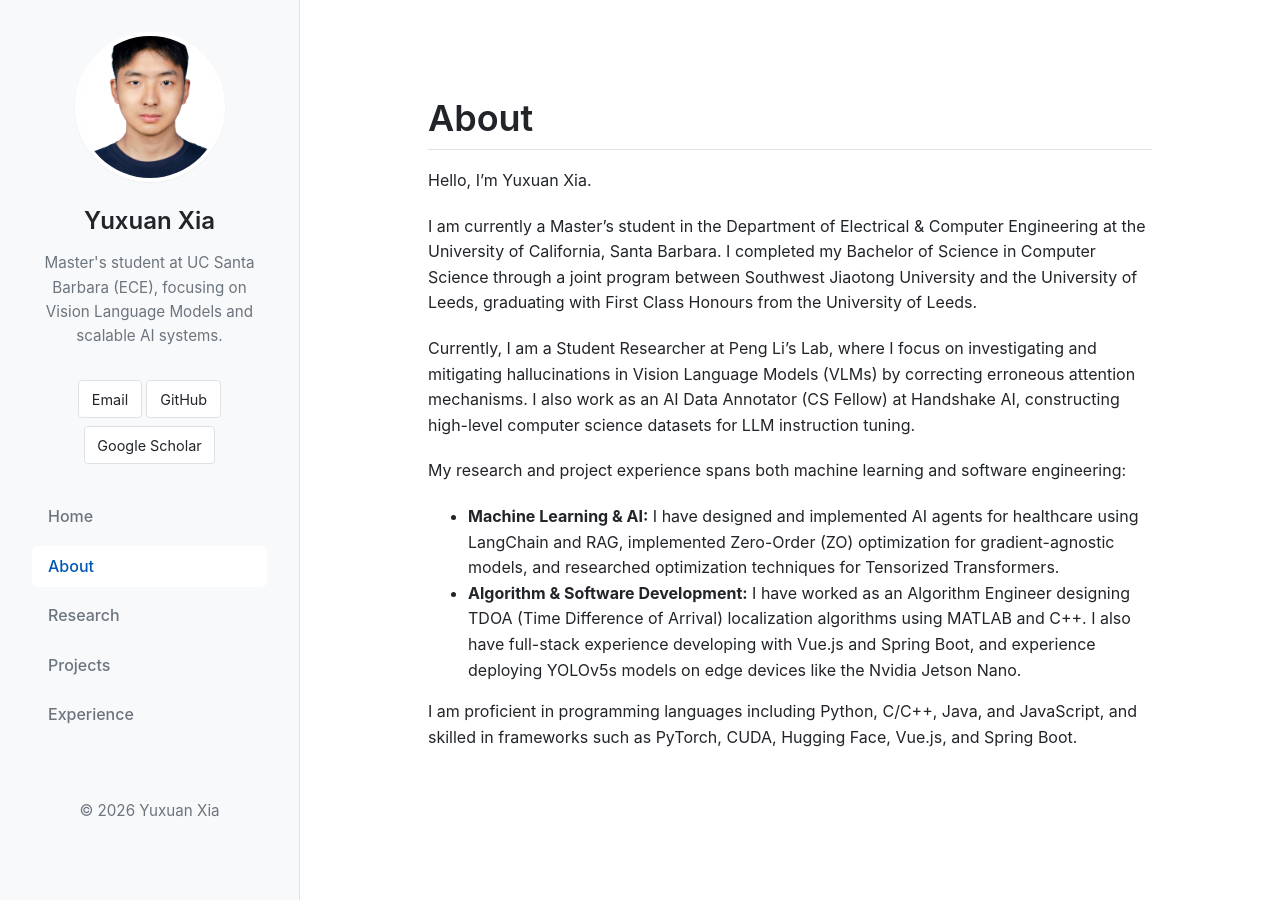
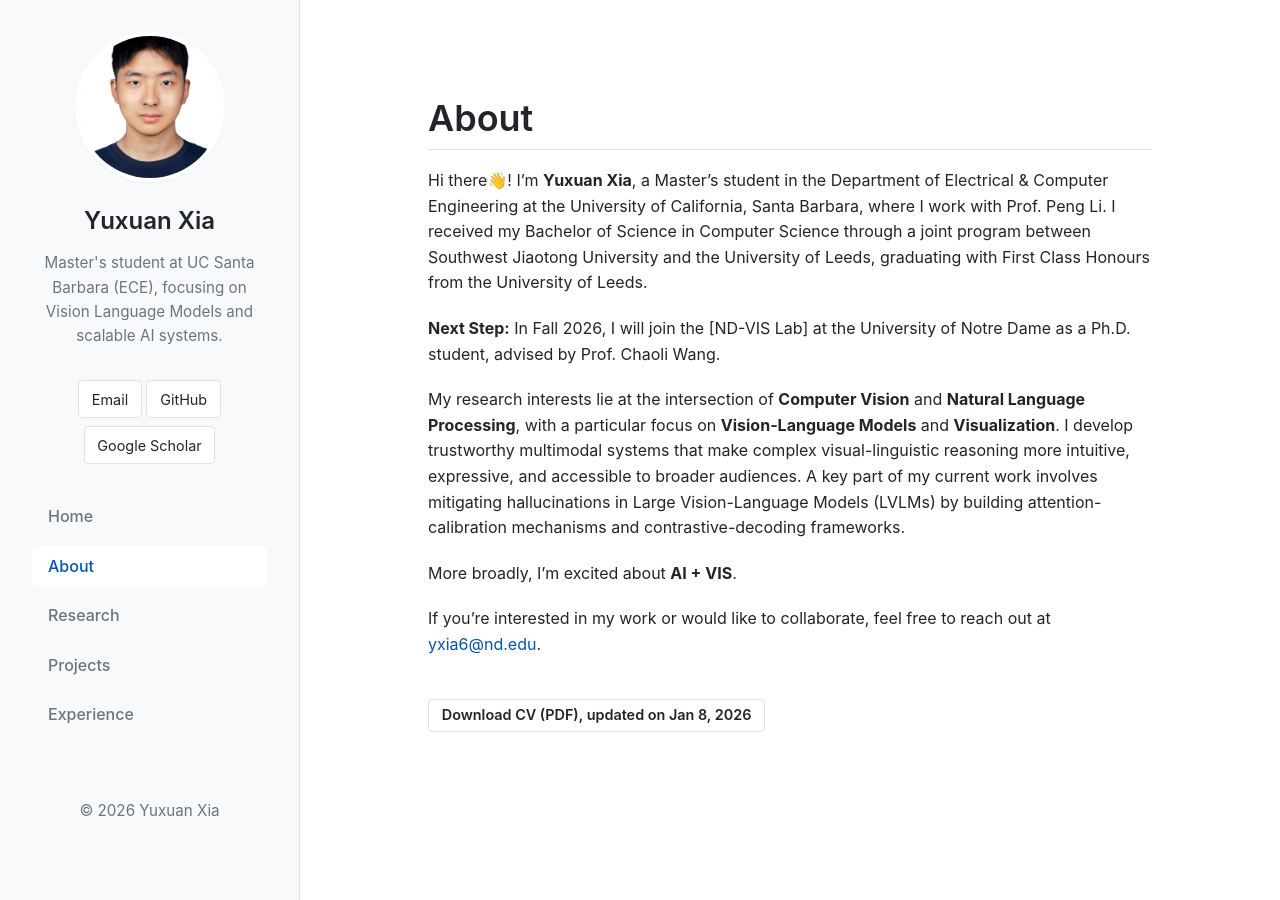
Before and after one commit to xyx-creator/xyx-creator.github.io, a Jekyll site: the page built from _pages/about.md, in a window 1280 px wide. Built offline with Jekyll 4.4.1, drawn with Linux system fonts in a browser that asks for light colours.

Commit message:
feat: rewrite About page with ND-VIS PhD plans and updated research focus

```diff
--- a/_pages/about.md
+++ b/_pages/about.md
@@ -3,15 +3,14 @@ permalink: /about/
 title: "About"
 ---
 
-Hello, I'm Yuxuan Xia.
+Hi there👋! I’m **Yuxuan Xia**, a Master's student in the Department of Electrical & Computer Engineering at the University of California, Santa Barbara, where I work with Prof. Peng Li. I received my Bachelor of Science in Computer Science through a joint program between Southwest Jiaotong University and the University of Leeds, graduating with First Class Honours from the University of Leeds.
 
-I am currently a Master's student in the Department of Electrical & Computer Engineering at the University of California, Santa Barbara. I completed my Bachelor of Science in Computer Science through a joint program between Southwest Jiaotong University and the University of Leeds, graduating with First Class Honours from the University of Leeds.
+**Next Step:** In Fall 2026, I will join the [ND-VIS Lab] at the University of Notre Dame as a Ph.D. student, advised by Prof. Chaoli Wang.
 
-Currently, I am a Student Researcher at Peng Li's Lab, where I focus on investigating and mitigating hallucinations in Vision Language Models (VLMs) by correcting erroneous attention mechanisms. I also work as an AI Data Annotator (CS Fellow) at Handshake AI, constructing high-level computer science datasets for LLM instruction tuning.
+My research interests lie at the intersection of **Computer Vision** and **Natural Language Processing**, with a particular focus on **Vision-Language Models** and **Visualization**. I develop trustworthy multimodal systems that make complex visual-linguistic reasoning more intuitive, expressive, and accessible to broader audiences. A key part of my current work involves mitigating hallucinations in Large Vision-Language Models (LVLMs) by building attention-calibration mechanisms and contrastive-decoding frameworks.
 
-My research and project experience spans both machine learning and software engineering:
+More broadly, I’m excited about **AI + VIS**.
 
-* **Machine Learning & AI:** I have designed and implemented AI agents for healthcare using LangChain and RAG, implemented Zero-Order (ZO) optimization for gradient-agnostic models, and researched optimization techniques for Tensorized Transformers.
-* **Algorithm & Software Development:** I have worked as an Algorithm Engineer designing TDOA (Time Difference of Arrival) localization algorithms using MATLAB and C++. I also have full-stack experience developing with Vue.js and Spring Boot, and experience deploying YOLOv5s models on edge devices like the Nvidia Jetson Nano.
+If you’re interested in my work or would like to collaborate, feel free to reach out at [yxia6@nd.edu](mailto:yxia6@nd.edu).
 
-I am proficient in programming languages including Python, C/C++, Java, and JavaScript, and skilled in frameworks such as PyTorch, CUDA, Hugging Face, Vue.js, and Spring Boot.
+### [Download CV (PDF), updated on Jan 8, 2026](/assets/Yuxuan_CV_newest_01082026.pdf){: .btn}
```
